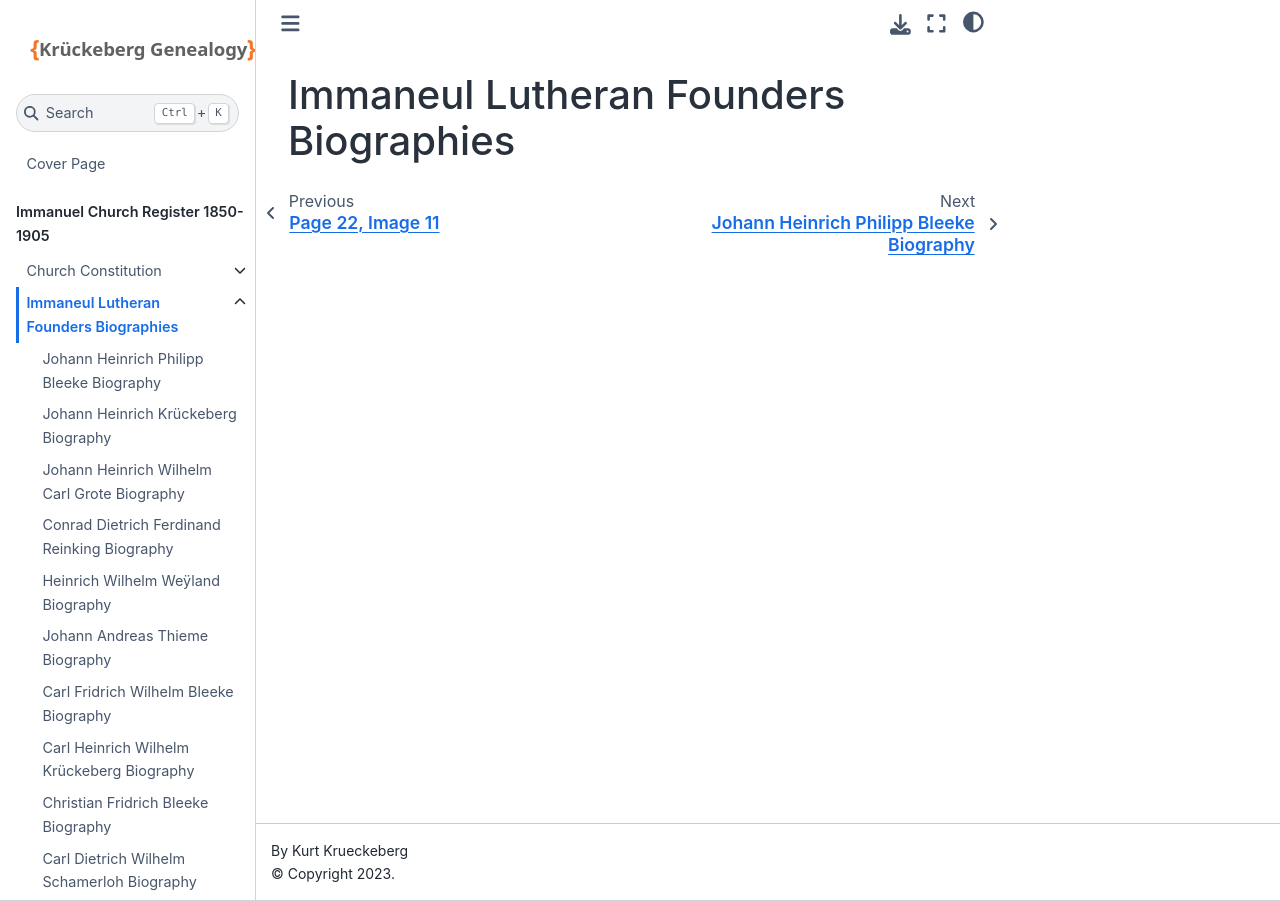
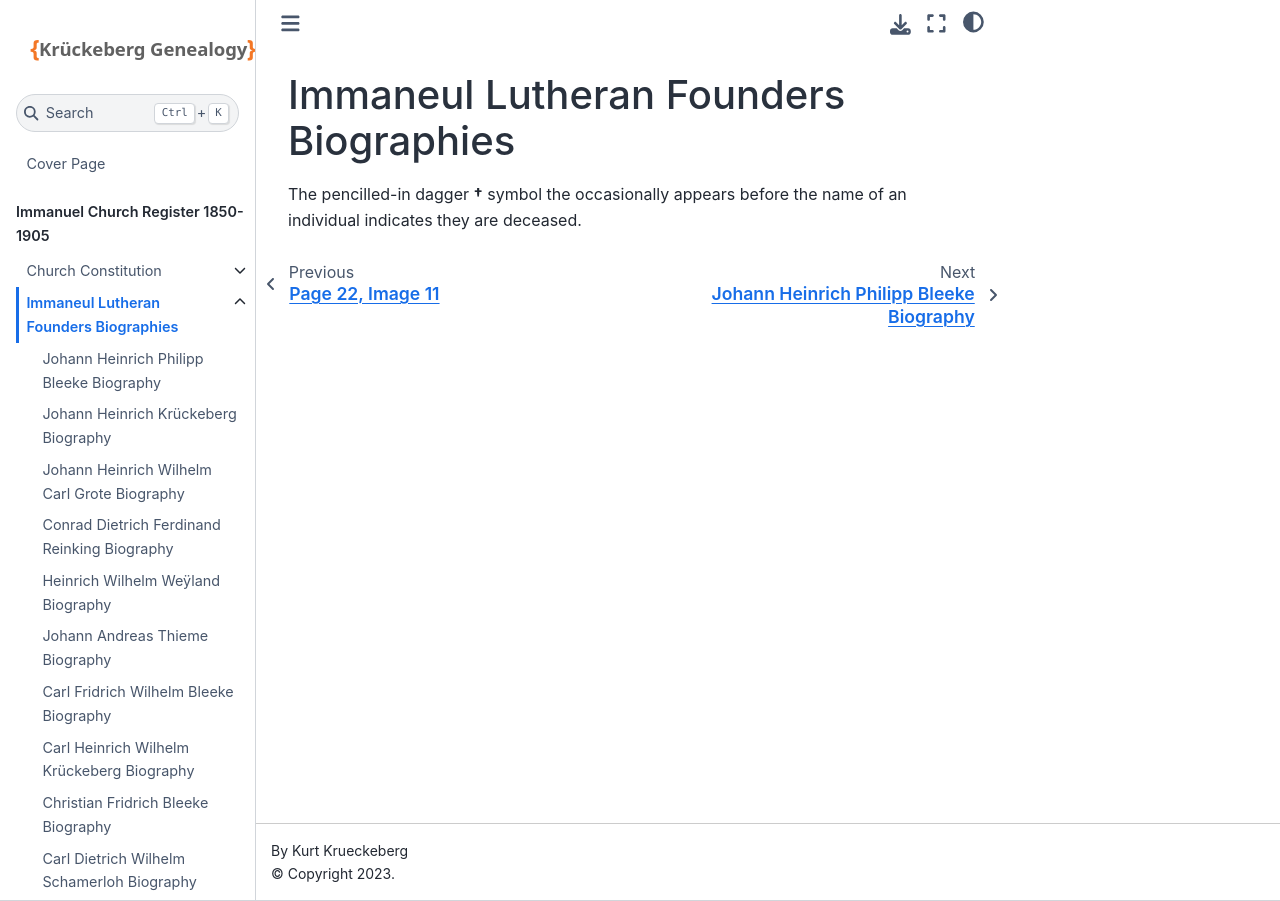
Before and after one commit to kurt-krueckeberg/sphinx-immanuel, a Jupyter Book: the page built from immanuel/founders.md, in a window 1280 px wide. Built offline with Jupyter Book 1.0.4 settings and Sphinx 7.4.7 and the Sphinx Book theme 1.1.4, drawn with Linux system fonts in a browser that asks for light colours.

Commit message:
Update files

```diff
--- a/immanuel/founders.md
+++ b/immanuel/founders.md
@@ -1 +1,4 @@
 # Immaneul Lutheran Founders Biographies
+
+The pencilled-in dagger **†** symbol the occasionally appears before the name of an individual
+indicates they are deceased.
```
